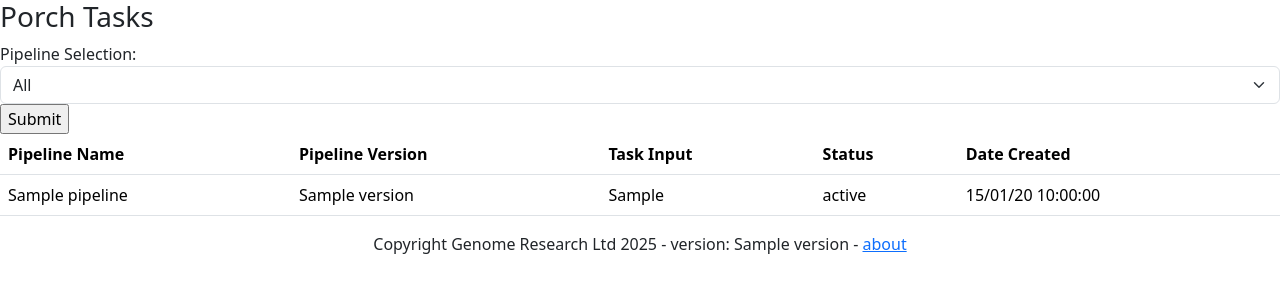
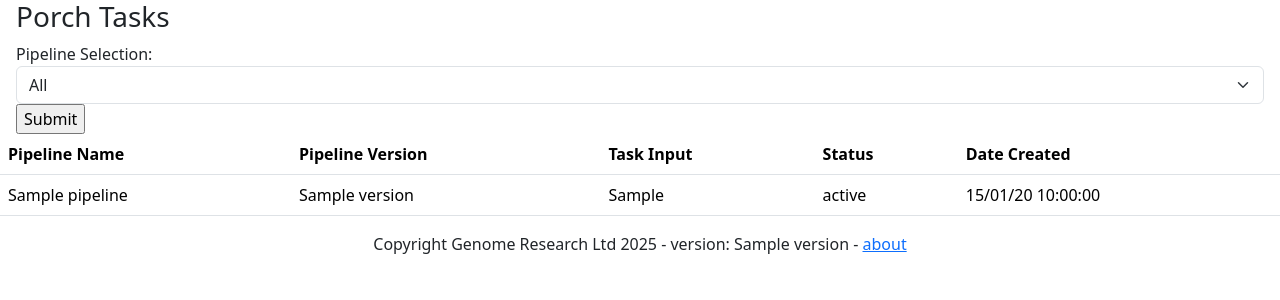
Before and after one commit to wtsi-npg/npg_porch, a FastAPI app: template src/npg_porch/templates/index.j2 in a window 1280 px wide. Shown: the top 300 px of the page. Run offline with FastAPI, Linux system fonts and the light colour scheme; the template is opened without the code that fills it: most values are stand-ins (such as "Sample title", 1, 10 or a date in 2020); parts of the project's set-up code (start-up, migrations or seed data) failed here and were passed over; some libraries are stand-ins or nearby versions.

Commit message:
Add left and right margins to the title and filtering form to stop it looking so cramped

```diff
--- a/src/npg_porch/server.py
+++ b/src/npg_porch/server.py
@@ -21,7 +21,7 @@
 from importlib import metadata
 
 import math
-from fastapi import FastAPI, Request, Depends, Form
+from fastapi import FastAPI, Request, Depends
 from fastapi.responses import Response, HTMLResponse, RedirectResponse
 from fastapi.templating import Jinja2Templates
 from jinja2 import Environment, PackageLoader
--- a/src/npg_porch/templates/index.j2
+++ b/src/npg_porch/templates/index.j2
@@ -7,8 +7,8 @@
     <link href="https://cdn.jsdelivr.net/npm/bootstrap@5.3.3/dist/css/bootstrap.min.css" rel="stylesheet" integrity="sha384-QWTKZyjpPEjISv5WaRU9OFeRpok6YctnYmDr5pNlyT2bRjXh0JMhjY6hW+ALEwIH" crossorigin="anonymous">
   </head>
   <body>
-    <h3>Porch Tasks</h3>
-    <form method="get" action="/">
+    <h3 class="px-3">Porch Tasks</h3>
+    <form method="get" action="/" class="px-3">
       <label for="pipeline_selection">Pipeline Selection:</label>
       <select class="form-select" name="pipeline_name" id="pipeline_selection">
         <option disabled>--Pipeline Selection--</option>
```
